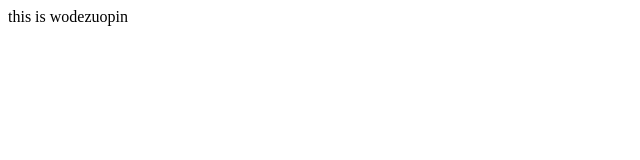
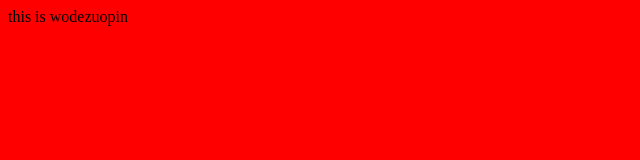
Before and after one commit to zengyaling/zengyaling.github.io, a plain HTML site: page index.html in a window 1280 px wide. Shown: the whole page, without its empty margins (0-640 px from the left). Drawn offline with Linux system fonts and the light colour scheme.

Commit message:
html.update

```diff
--- a/index.html
+++ b/index.html
@@ -1,6 +1,7 @@
 <!DOCTYPE html>
 <html>
 	<head>
+		<link rel="stylesheet" type="text/css" href="css/css.css"/>
 		<title>我的作品</title>
 	</head>
 	<body>
```
